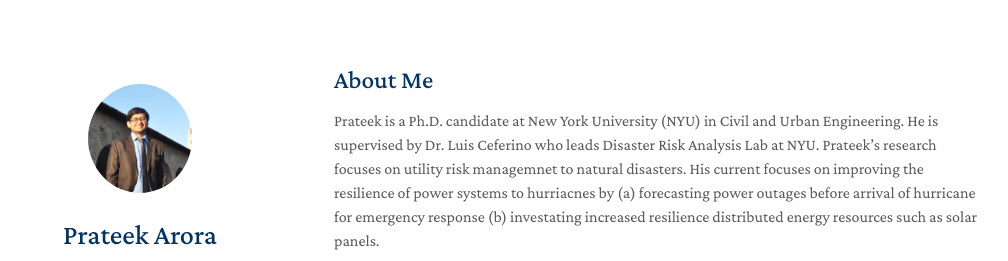
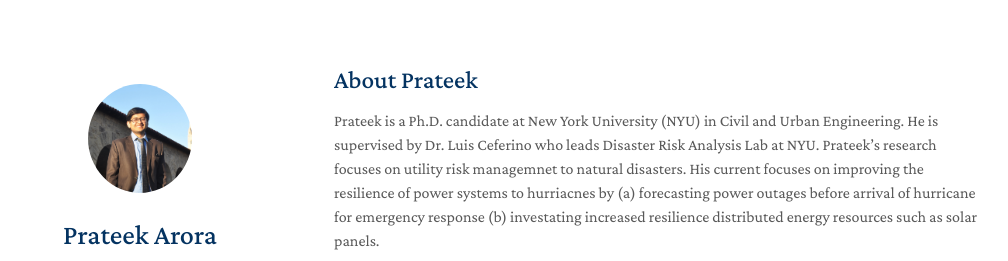
Before and after one commit to pa56/profile, a Jekyll site: the page built from index.md, in a window 1280 px wide and 1369 px high. Shown: the top 261 px of the window, without its empty margins (136-1144 px from the left). Built offline with Jekyll 4.4.1, drawn with Linux system fonts in a browser that asks for light colours; nearby versions of some CDN libraries; a style sheet for code colours, icons or effects is not loaded; our own code applies the rules of GitHub Pages for plain Markdown files.

Commit message:
Update index.md

```diff
--- a/index.md
+++ b/index.md
@@ -2,7 +2,7 @@
 layout: homepage
 ---
 
-## About Me
+## About Prateek
 
 Prateek is a Ph.D. candidate at New York University (NYU) in Civil and Urban Engineering. He is supervised by Dr. Luis Ceferino who leads Disaster Risk Analysis Lab at NYU. Prateek's research focuses on utility risk managemnet to natural disasters. His current focuses on improving the resilience of power systems to hurriacnes by (a) forecasting power outages before arrival of hurricane for emergency response (b) investating increased resilience distributed energy resources such as solar panels.
 
```
